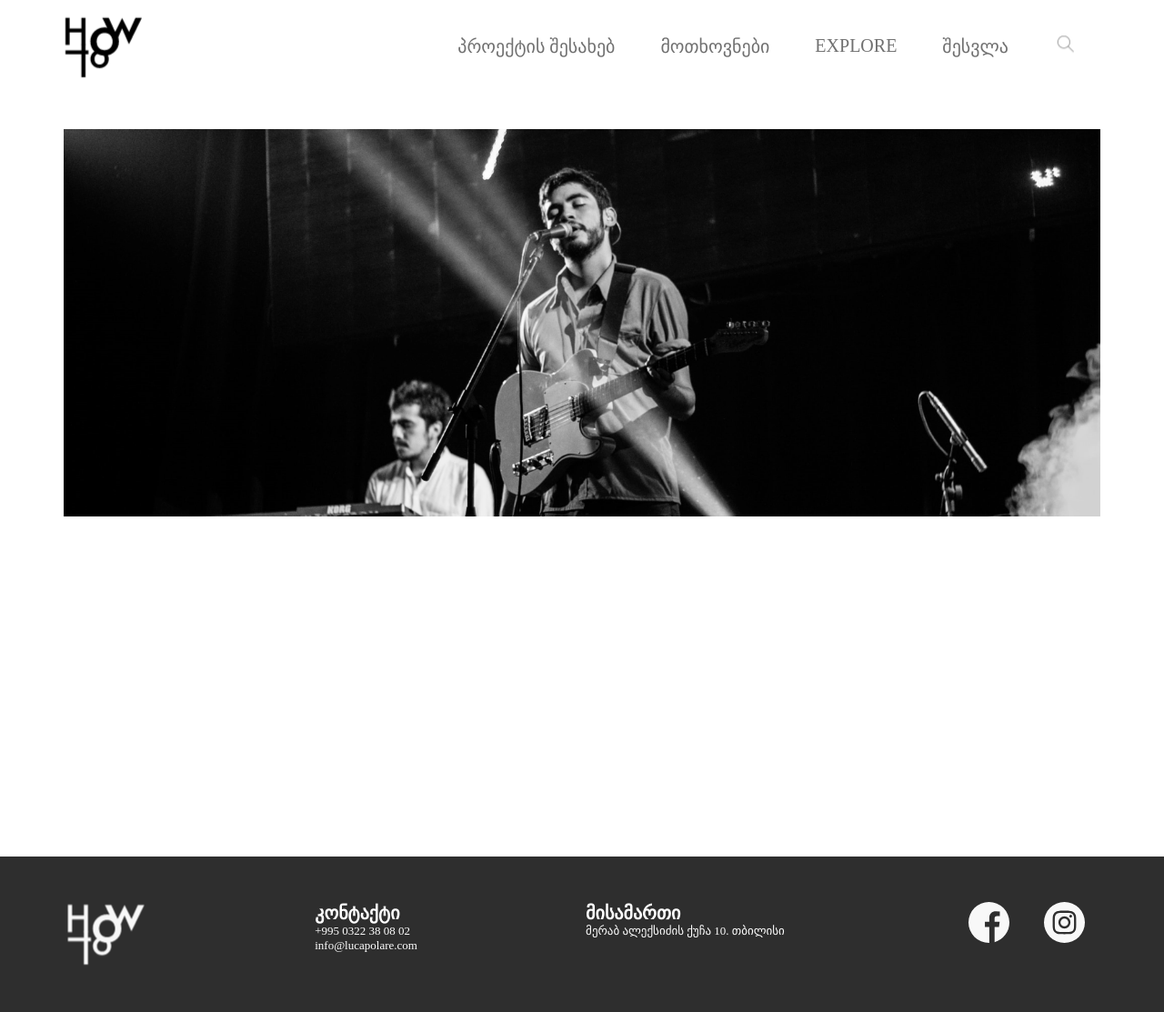
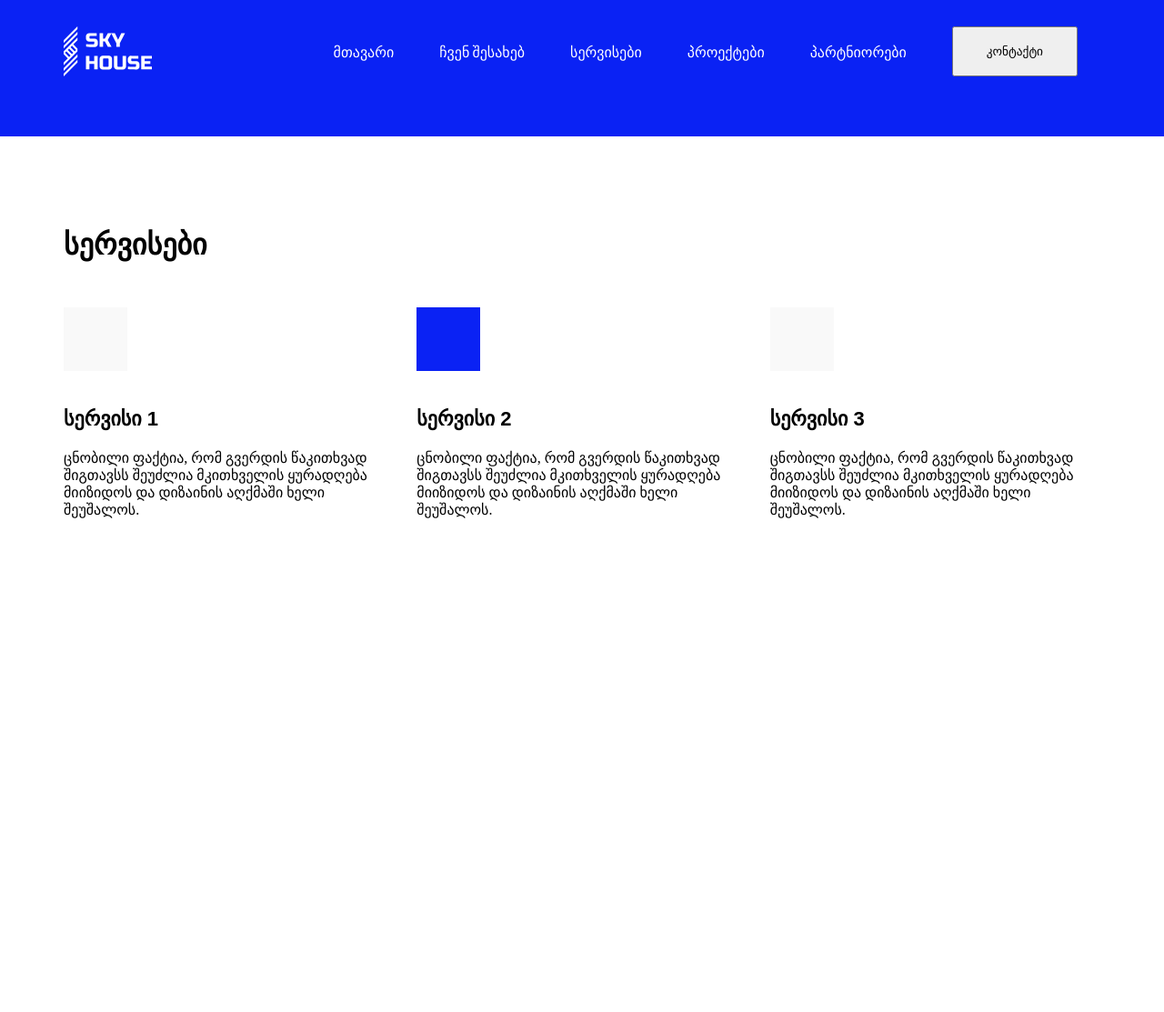
Before and after one commit to nodooo/clasroom-exercises, a plain HTML site: page index.html in a window 1280 px wide. Shown: the part 37-1150 px from the top of the page at 91% size. After the commit the page ends 800 px from the top, so only its background shows below. Drawn offline with Linux system fonts and the light colour scheme; a web font is replaced by a local one.

Commit message:
sky house

```diff
--- a/css/style.css
+++ b/css/style.css
@@ -1,65 +1,112 @@
-body{
+@import url("https://cdn.web-fonts.ge/fonts/alk-rounded-nusx-med/css/alk-rounded-nusx-med.min.css");
+body {
     margin: 0 auto;
 }
-h1,h2,h3,h4,h5,h6,p{
+
+h1,
+h2,
+h3,
+h4,
+h5,
+h6,
+p {
     margin: 0;
 }
-header{
-    background-color: white;
+
+header {
+    background-color: #0A22F4;
+}
+
+.header-section {
     max-width: 1140px;
     margin: 0 auto;
     display: flex;
     justify-content: space-between;
-    padding: 50px 0;
+    padding: 40px 0;
 }
-.navigation-list{
+
+.navigation-list {
     display: flex;
     list-style: none;
     padding: 0;
 }
-.logo{
+
+.logo {
     width: auto;
     height: fit-content;
     margin: auto 0;
 }
-.navigation-list li{
+
+.navigation-list li {
     padding: 10px 25px;
+    margin: auto;
 }
-.navigation-list li a{
-    font-size: 20px;
-    color: #707070;
+
+.navigation-list li a {
+    font-size: 16px;
+    color: #FFFFFF;
     text-decoration: none;
+    font-family: "Lato", sans-serif;
+    font-weight: 500;
+    font-style: normal;
 }
-main{
-    height: 100vh;
+
+.services-header {
+    font-size: 32px;
+    margin-bottom: 50px;
+    font-family: "ALK Rounded Nusx Med", sans-serif;
 }
-footer{
-    background-color: #2E2E2E;
+
+.row {
+    display: flex;
 }
-.footer-div{
-    max-width: 1140px;
-    margin: 0 auto;
-    display: flex;
-    justify-content: space-between;
-    padding: 50px 0;
+
+.cl-4 {
+    width: 33%;
 }
-.footer-headers{
-    font-size: 20px;
-    color: #FFFFFF;
+
+.cl-4:nth-child(2) {
+    margin: 0 25px;
 }
-.footer-text{
-    font-size: 13px;
-    color: #FFFFFF;
+
+.services-section .cl-4 h5 {
+    font-family: "ALK Rounded Nusx Med", sans-serif;
+    font-size: 22px;
+    padding: 40px 0 20px 0;
 }
-.footer-icons img{
-    width: 45px;
-    height: 45px;
-    padding: 0 17px;
+
+.navigation-list li a:hover {
+    border-bottom: 1px solid white;
+    padding-bottom: 10px;
 }
-.container{
+
+.header-contact-button button {
+    padding: 18px 36px;
+}
+
+main {
+    margin-top: 100px;
+}
+
+.colored-box {
+    background-color: #F9F9F9;
+    width: 70px;
+    height: 70px;
+    display: block;
+}
+
+.colored-box.active {
+    background-color: #0A22F4;
+    width: 70px;
+    height: 70px;
+    display: block;
+}
+
+.container {
     max-width: 1140px;
     margin: auto;
 }
-.container img{
+
+.container img {
     width: 100%;
 }
--- a/index.html
+++ b/index.html
@@ -1,57 +1,69 @@
 <!DOCTYPE html>
 <html lang="en">
+
     <head>
         <meta charset="UTF-8">
         <meta name="viewport" content="width=device-width, initial-scale=1.0">
         <link rel="stylesheet" href="css/style.css">
         <title>header exercise</title>
+        <link rel="preconnect" href="https://fonts.googleapis.com">
+        <link rel="preconnect" href="https://fonts.gstatic.com" crossorigin>
+        <link href="https://fonts.googleapis.com/css2?family=Lato:ital,wght@0,100;0,300;0,400;0,700;0,900;1,100;1,300;1,400;1,700;1,900&family=Raleway:ital,wght@0,100..900;1,100..900&family=Work+Sans:ital,wght@0,100..900;1,100..900&display=swap" rel="stylesheet">
     </head>
+
     <body>
         <header>
-        <img class="logo" src="./images/Capture.PNG" alt="">
+            <div class="header-section">
+                <img class="logo" src="./images/Group 2.svg" alt="">
                 <nav>
                     <ul class="navigation-list">
                         <li>
-                    <a href="#">პროექტის შესახებ</a>
+                            <a href="#">მთავარი</a>
                         </li>
                         <li>
-                    <a href="#">მოთხოვნები</a>
+                            <a href="#">ჩვენ შესახებ</a>
                         </li>
                         <li>
-                    <a href="#">EXPLORE</a>
+                            <a href="#">სერვისები</a>
                         </li>
                         <li>
-                    <a href="#">შესვლა</a>
+                            <a href="#">პროექტები</a>
                         </li>
                         <li>
-                    <a href="#">
-                        <img src="./images/Capture2.PNG" alt="">
-                    </a>
+                            <a href="#">პარტნიორები</a>
+                        </li>
+                        <li class="header-contact-button">
+                            <button href="#">კონტაქტი</button>
                         </li>
                     </ul>
                 </nav>
+            </div>
         </header>
         <main>
             <div class="container">
-            <img src="./images/სლაიდერი3.png" alt="main image">
+                <div class="services-section">
+                    <h3 class="services-header">სერვისები</h3>
+                    <div class="row">
+                        <div class="cl-4">
+                            <span class="colored-box "></span>
+                            <h5>სერვისი 1</h5>
+                            <p>ცნობილი ფაქტია, რომ გვერდის წაკითხვად შიგთავსს შეუძლია მკითხველის ყურადღება მიიზიდოს და დიზაინის აღქმაში ხელი შეუშალოს.</p>
+                        </div>
+                        <div class="cl-4">
+                            <span class="colored-box active"></span>
+                            <h5>სერვისი 2</h5>
+                            <p>ცნობილი ფაქტია, რომ გვერდის წაკითხვად შიგთავსს შეუძლია მკითხველის ყურადღება მიიზიდოს და დიზაინის აღქმაში ხელი შეუშალოს.</p>
+                        </div>
+                        <div class="cl-4">
+                            <span class="colored-box"></span>
+                            <h5>სერვისი 3</h5>
+                            <p>ცნობილი ფაქტია, რომ გვერდის წაკითხვად შიგთავსს შეუძლია მკითხველის ყურადღება მიიზიდოს და დიზაინის აღქმაში ხელი შეუშალოს.</p>
+                        </div>
+                    </div>
+                </div>
             </div>
         </main>
-    <footer>
-        <div class="footer-div">
-            <img class="logo" src="./images/Capture4.PNG" alt="">
-            <div>
-                <h6 class="footer-headers">კონტაქტი</h6>
-                <p class="footer-text"> +995 0322 38 08 02<br>info@lucapolare.com</p>
-            </div>
-            <div>
-                <h6 class="footer-headers">მისამართი</h6>
-                <p class="footer-text"> მერაბ ალექსიძის ქუჩა 10. თბილისი</p>
-            </div>
-            <div class="footer-icons">
-                <img src="./images/facebook (2).svg" alt="">
-                <img src="./images/instagram (1).svg" alt="">
-            </div>
-        </div>
-    </footer>
+
     </body>
+
 </html>
```
Also changed, not shown: images/Capture.PNG (deleted), images/Capture2.PNG (deleted), images/Capture4.PNG (deleted), images/Group 2.svg (added), images/facebook (2).svg (deleted), images/instagram (1).svg (deleted), images/სლაიდერი3.png (deleted). Lines whose indentation alone changed are shown as unchanged.
